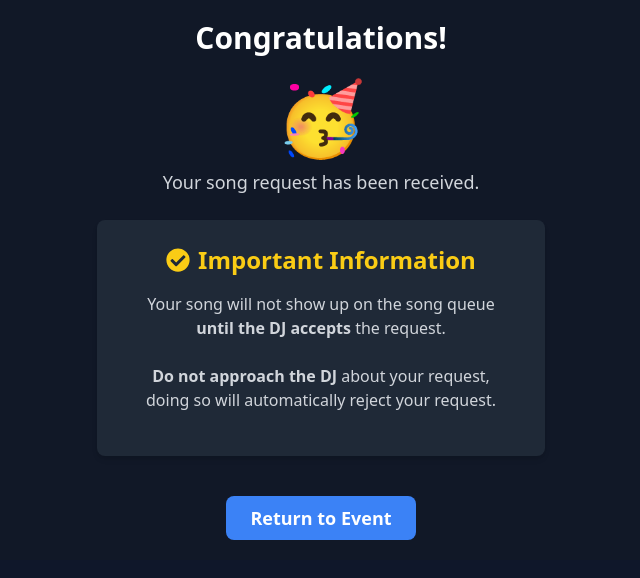
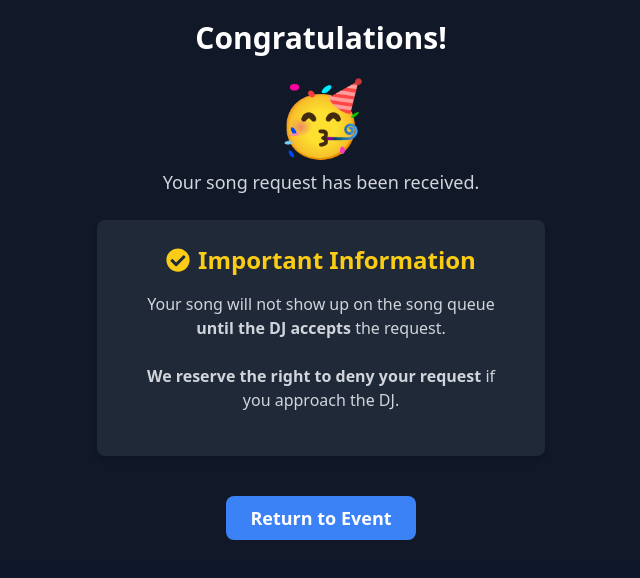
Before and after one commit to daniel1lima/request_web, a Next.js app in the folder client/: page /free-success in a window 1280 px wide. Shown: the top 578 px of the page, without its empty margins (319-959 px from the left). Built offline with nearby package versions, Linux system fonts and the light colour scheme.

Commit message:
fix customer facing messages

```diff
--- a/client/src/components/payment/FreeSuccess.tsx
+++ b/client/src/components/payment/FreeSuccess.tsx
@@ -37,7 +37,8 @@ const FreeSuccess: React.FC = () => {
           </li>
 
           <li className="mb-2 text-center">
-          <strong>Do not approach the DJ</strong> about your request, doing so will automatically reject your request.
+            <strong>We reserve the right to deny your request</strong> if you
+            approach the DJ.
           </li>
         </ul>
       </div>
--- a/client/src/components/payment/PaidSuccess.tsx
+++ b/client/src/components/payment/PaidSuccess.tsx
@@ -39,6 +39,10 @@ const PaidSuccess: React.FC = () => {
             Your song will not show up on the song queue{" "}
             <strong>until the DJ accepts</strong> the request.
           </li>
+          <li className="mb-2 text-center ">
+            <strong>We reserve the right to deny your request</strong> if you
+            approach the DJ.
+          </li>
           <li className="mb-2 text-center text-red-400">
             To <strong>cancel your request</strong> check your text message
             confirmation
--- a/client/src/components/payment/PhoneFreeSuccess.tsx
+++ b/client/src/components/payment/PhoneFreeSuccess.tsx
@@ -36,7 +36,7 @@ const PhoneFreeSuccess: React.FC = () => {
             <strong>until the DJ accepts</strong> the request.
           </li>
           <li className="mb-2 text-center">
-          <strong>Do not approach the DJ</strong> about your request, doing so will automatically reject your request.
+          <strong>We reserve the right to deny your request</strong> if you approach the DJ.
           </li>
           <li className="mb-2 text-center text-red-400">
             To <strong>cancel your request</strong> check your text message
```
Also changed, not shown: 1 other file (tests, documents, lock files or other folders).
